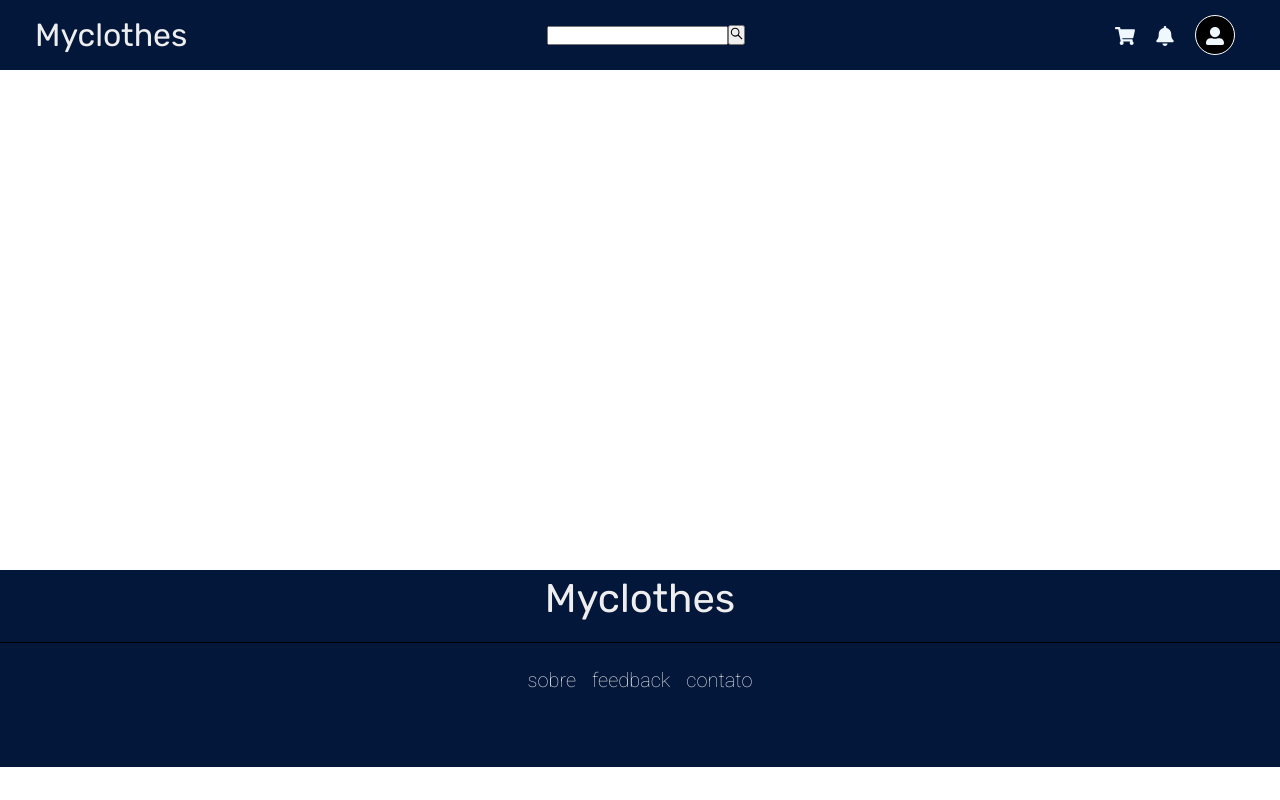
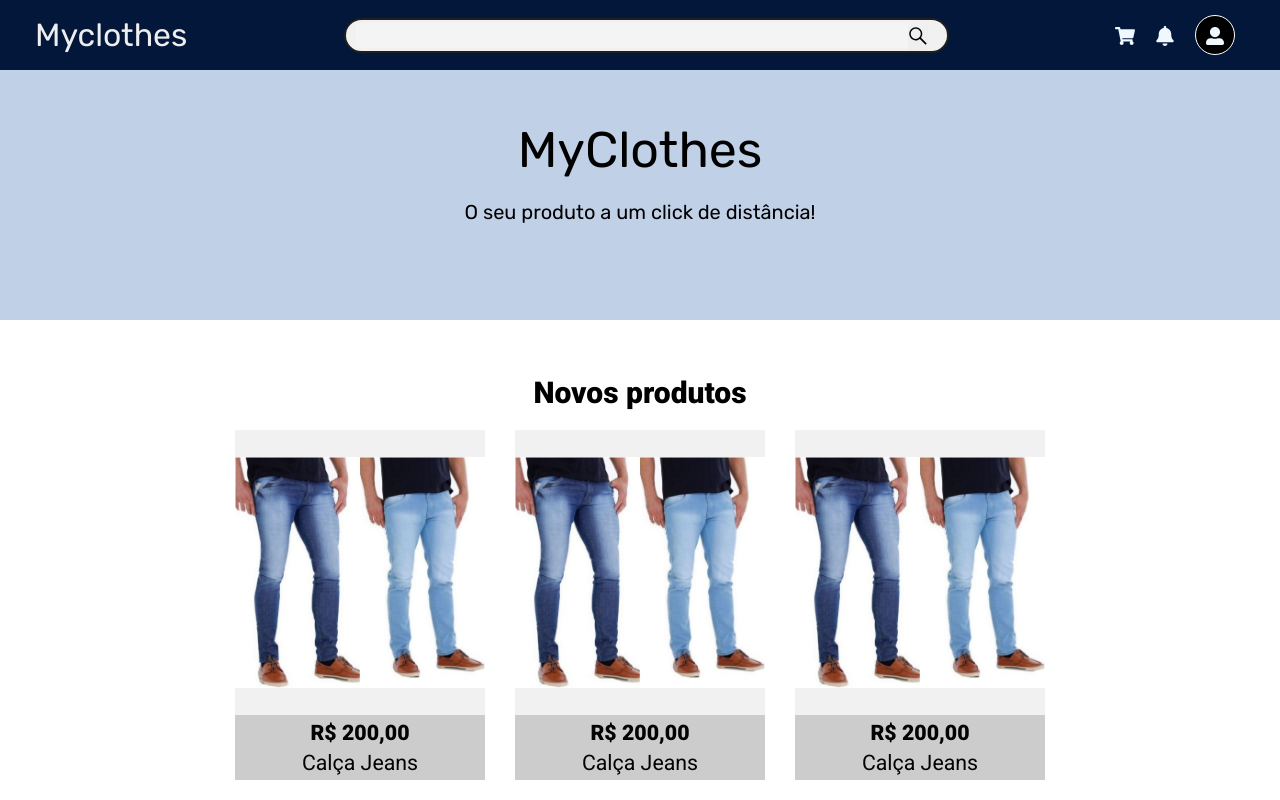
Before and after one commit to Keven-RM/Myclothes-, a React (Create React App) app in the folder frontend/: page / in a window 1280 px wide. Shown: the top 800 px of the page. Built offline with nearby package versions, Linux system fonts and the light colour scheme.

Commit message:
Termino do header e criação da lista de NOVOS PRODUTOS

```diff
--- a/frontend/public/index.html
+++ b/frontend/public/index.html
@@ -9,35 +9,9 @@
       name="description"
       content="Web site created using create-react-app"
     />
-    <link rel="apple-touch-icon" href="%PUBLIC_URL%/logo192.png" />
-    <!--
-      manifest.json provides metadata used when your web app is installed on a
-      user's mobile device or desktop. See https://developers.google.com/web/fundamentals/web-app-manifest/
-    -->
-    <link rel="manifest" href="%PUBLIC_URL%/manifest.json" />
-    <!--
-      Notice the use of %PUBLIC_URL% in the tags above.
-      It will be replaced with the URL of the `public` folder during the build.
-      Only files inside the `public` folder can be referenced from the HTML.
-
-      Unlike "/favicon.ico" or "favicon.ico", "%PUBLIC_URL%/favicon.ico" will
-      work correctly both with client-side routing and a non-root public URL.
-      Learn how to configure a non-root public URL by running `npm run build`.
-    -->
-    <title>React App</title>
+    <title>Myclothes</title>
   </head>
   <body>
-    <noscript>You need to enable JavaScript to run this app.</noscript>
     <div id="root"></div>
-    <!--
-      This HTML file is a template.
-      If you open it directly in the browser, you will see an empty page.
-
-      You can add webfonts, meta tags, or analytics to this file.
-      The build step will place the bundled scripts into the <body> tag.
-
-      To begin the development, run `npm start` or `yarn start`.
-      To create a production bundle, use `npm run build` or `yarn build`.
-    -->
   </body>
 </html>
--- a/frontend/src/App.js
+++ b/frontend/src/App.js
@@ -5,14 +5,17 @@ import './app.css'
 import Header from './components/header'
 import Footer from './components/footer'
 
+import Lista from './pages/home'
+
+
 const App = () => (
-   <div>
+   <React.Fragment>
    <Header />
-   <section>
-
-   </section>
+   <React.Fragment>
+      <Lista />
+   </React.Fragment>
    <Footer />
-   </div>
+   </React.Fragment>
 );
 
 export default App;
--- a/frontend/src/components/footer/styles.css
+++ b/frontend/src/components/footer/styles.css
@@ -5,7 +5,6 @@ footer{
 
 footer .title{
     color: #fff;
-    font-size: 20px;
     margin: 0 0 5px;
     cursor: pointer;
     display: flex;
--- a/frontend/src/components/header/styles.css
+++ b/frontend/src/components/header/styles.css
@@ -15,6 +15,35 @@ header .title h1{
 }
 
 
+header .search-bar{
+    background-color: #f1f1f1;
+    border-radius: 25px;
+    width: 50%;
+    border: 2px solid #000000de;
+}
+
+header form{
+    display: flex;
+    padding: 3px 10px;
+}
+header form input{
+    font-size: 14pt;
+    outline: none;
+    border: none;
+    width: 95%;
+    background-color: #ffffff2f;
+}
+
+header form button{
+    font-size: 20px;
+    border: none;
+    transform: translateY(3px);
+}
+
+header form button:hover{
+    transition: 400ms;
+    color: #4b4b4bef;
+}
 
 header .perfil ul li{
     display: inline-flex;
--- /dev/null
+++ b/frontend/src/pages/home/index.js
@@ -0,0 +1,60 @@
+import React from 'react';
+import './styles.css';
+import Image from '../../image.jpg'
+
+const Lista = () =>{
+    return(
+        <>
+        <>
+        <main className="welcome">
+            <h1>MyClothes</h1>
+            <p>O seu produto a um click de distância!</p>
+        </main>
+        </>
+        <section className="new-products">
+            <main>
+                <h1>Novos produtos</h1>
+                <div className="scroll">
+                <ul>
+                        <li>
+                        <a href="/i">
+                        <div className="product-image">
+                            <img src={Image} alt={Image} />
+                        </div>
+                        <div className="product-info" >
+                            <p>R$ 200,00</p>
+                            <p>Calça Jeans</p>
+                        </div>
+                        </a>
+                        </li>
+                        <li>
+                        <a href="/i">
+                        <div className="product-image">
+                            <img src={Image} alt={Image} />
+                        </div>
+                        <div className="product-info" >
+                            <p>R$ 200,00</p>
+                            <p>Calça Jeans</p>
+                        </div>
+                        </a>
+                        </li>
+                        <li>
+                        <a href="/i">
+                        <div className="product-image">
+                            <img src={Image} alt={Image} />
+                        </div>
+                        <div className="product-info" >
+                            <p>R$ 200,00</p>
+                            <p>Calça Jeans</p>
+                        </div>
+                        </a>
+                        </li>
+                </ul>
+                </div>
+            </main>
+        </section>
+        </>
+    )
+}
+
+export default Lista;
--- /dev/null
+++ b/frontend/src/pages/home/styles.css
@@ -0,0 +1,100 @@
+.welcome{
+    width: 100%;
+    height: 250px;
+    background-color: #c0d1e7;
+    text-align: center;
+    padding: 50px 0;
+    margin: 0 0 50px;
+}
+
+.welcome h1{
+    font-size: 50px;
+    font-weight: 100;
+    font-family: 'Rubik', sans-serif;
+}
+
+.welcome p{
+    font-size: 20px;
+    font-family: 'Rubik', sans-serif;
+    margin: 20px;
+}
+
+section{
+    width: 100%;
+    max-height: 600px;
+    display: flex;
+    justify-content: center;
+}
+
+section main{
+    width: 900px;
+    height: 100%;
+}
+
+section main h1{
+    display: flex;
+    justify-content: center;
+    margin: 5px 0;
+    font-family: 'Roboto', sans-serif;
+    font-size: 30px;
+}
+
+section main ul{
+    display: flex;
+    justify-content: center;
+}
+section main li{
+    width:  250px;
+    height: 350px;
+    background: #f1f1f1;
+    position: relative;
+    list-style: none;
+    margin: 15px;
+}
+
+section main li .product-image{
+    overflow: hidden;
+    width: 250px;
+    height: 285px;
+    display: flex;
+}
+
+section main li .product-image img{
+    width: 250px;
+    margin: auto;
+    transition: 0.2s;
+}
+
+section main li .product-image img:hover{
+    transition: 300ms;
+    transform: scale(1.5);
+
+}
+
+section main li .product-info{
+    height: 65px;
+    width: 100%;
+    background-color: #cccccc;
+    font-family: 'Roboto', sans-serif;
+    font-weight: normal;
+    position: absolute;
+    bottom: 0;
+    cursor: pointer;
+}
+
+section main li .product-info p{
+    display: flex;
+    justify-content: center;
+    font-size: 16pt;
+    margin: 5px 0;
+    font-weight: 600;
+    color: #030303;
+}
+
+section main li .product-info p:last-child{
+    font-weight: 500;
+}
+
+section main li .product-info p:hover{
+    color: #202020;
+}
```
Also changed, not shown: frontend/src/image.jpg (added).
